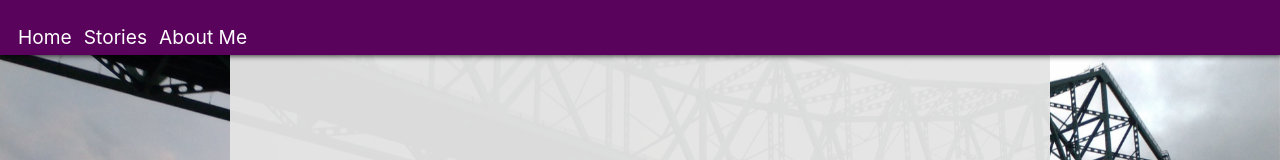
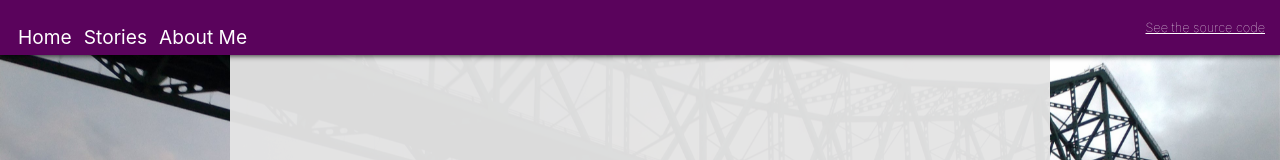
Before and after one commit to harkinsmax/max-personal-site, a React (Create React App) app in the folder max-site/: page / in a window 1280 px wide. Shown: the top 160 px of the page. Built offline with nearby package versions, Linux system fonts and the light colour scheme.

Commit message:
Readme and github link

```diff
--- a/max-site/src/components/shared/navBar.module.scss
+++ b/max-site/src/components/shared/navBar.module.scss
@@ -25,3 +25,19 @@ $background-color-nav-bar: #5a035c;
   padding-left: 12px;
   filter: drop-shadow(2px 0 3px black);
 }
+
+.rightSideContent {
+  flex-grow: 2;
+  display: flex;
+  flex-direction: row;
+  align-items: center;
+  justify-content: flex-end;
+  height: 100%;
+
+  .sourceLink {
+    color: white;
+    font-size: 0.8rem;
+    font-weight: lighter;
+    margin: 15px;
+  }
+}
--- a/max-site/src/components/shared/navBar.tsx
+++ b/max-site/src/components/shared/navBar.tsx
@@ -23,6 +23,9 @@ const NavBar: FC = () => {
     <NavBarLink toPath="/blog" isCurrentLocation={curLocation === "blog"}>Stories</NavBarLink>
 
     <NavBarLink toPath="/about" isCurrentLocation={curLocation === "about"}>About Me</NavBarLink>
+    <div className={styles.rightSideContent}>
+      <a className={styles.sourceLink} href="https://github.com/harkinsmax/max-personal-site" rel="noreferrer" target="_blank">See the source code</a>
+    </div>
   </div>;
 };
 
```
Also changed, not shown: 2 other files (tests, documents, lock files or other folders).
